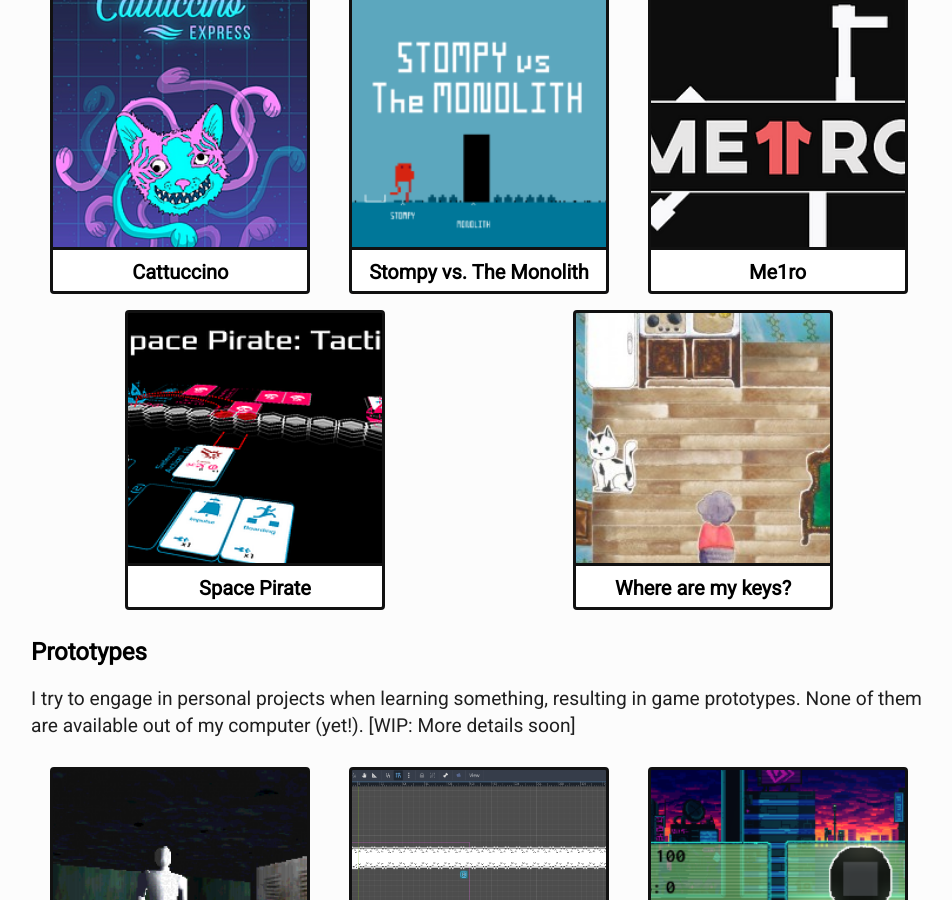
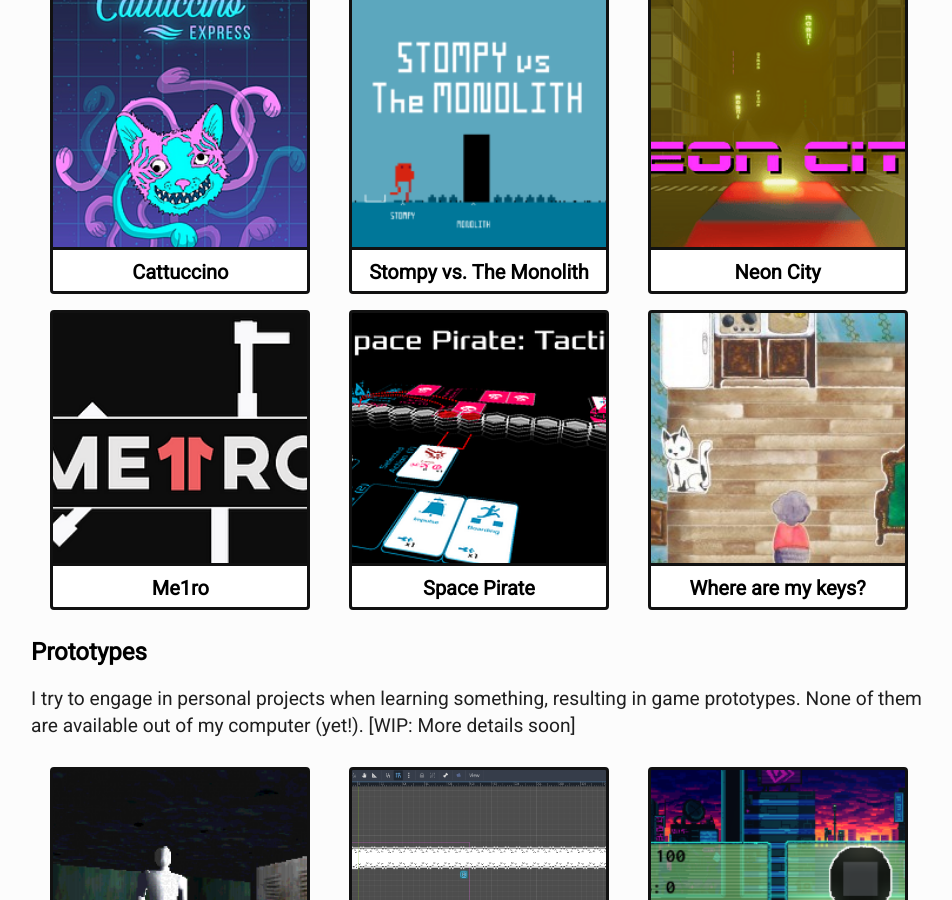
Before and after one commit to PACinquin/pacinquin.github.io, a Jekyll site: the page built from playthings.html, in a window 1280 px wide and 900 px high, scrolled down 927 px. Shown: the whole window, without its empty margins (161-1113 px from the left). Built offline with Jekyll 4.4.1, drawn with Linux system fonts in a browser that asks for light colours.

Commit message:
Added Neon City tile

```diff
--- a/playthings.html
+++ b/playthings.html
@@ -30,6 +30,9 @@ title: PAC website - Games
   <li class="projects-list-item"><a href="/games/stompy.html" class="project-link" style="background-image:url(https://pacinquin.github.io/img/stompy_box.png)">
     <h3 class="project-link__title">Stompy vs. The Monolith</h3>
   </a></li>
+<li class="projects-list-item"><a href="https://solroo.itch.io/n30n-c17y" class="project-link" style="background-image:url(https://pacinquin.github.io/img/neoncity.png)">
+    <h3 class="project-link__title">Neon City</h3>
+  </a></li>
   <li class="projects-list-item"><a href="/games/me1ro.html" class="project-link" style="background-image:url(https://pacinquin.github.io/img/metro.png)">
     <h3 class="project-link__title">Me1ro</h3>
   </a></li>
```
Also changed, not shown: img/neoncity.png (added).
